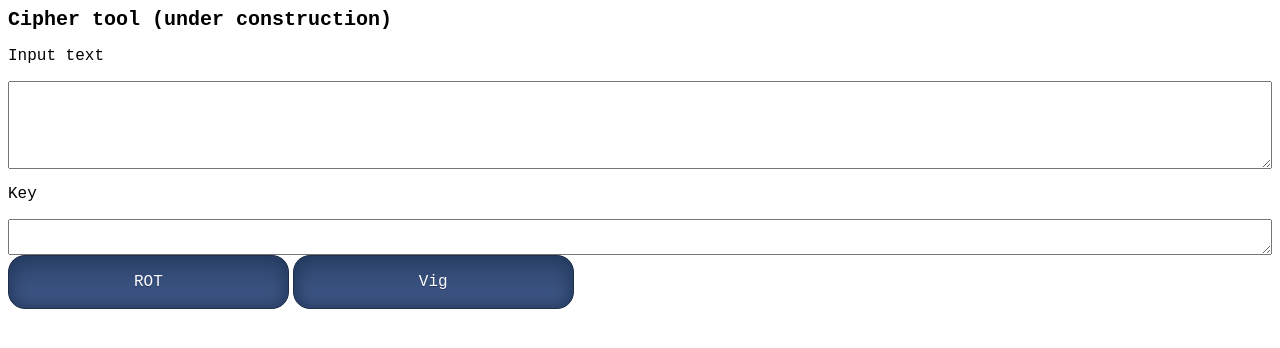
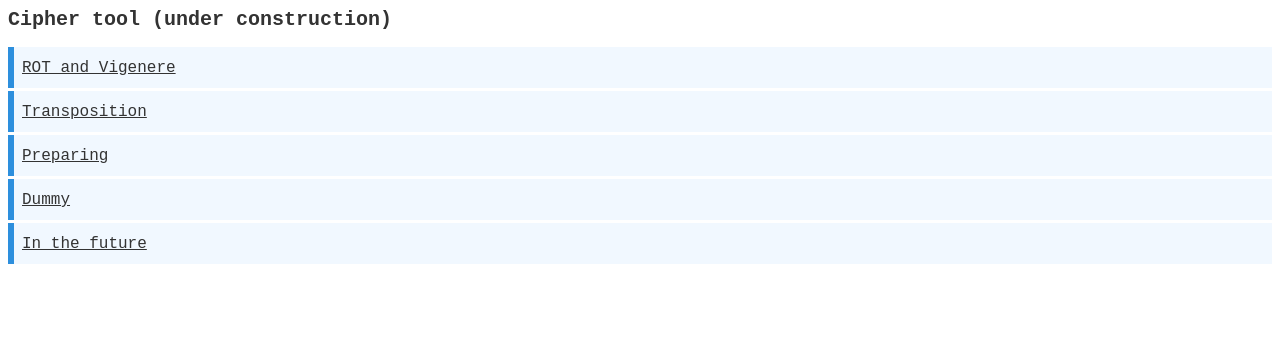
Before and after one commit to TheFiveBoxingWizardsJumpQuickly/CipherTool, a Django app: page / in a window 1280 px wide. Shown: the top 348 px of the page. Run offline with Django 3.2, Linux system fonts and the light colour scheme.

Commit message:
20200525

```diff
--- a/cipher/static/style.css
+++ b/cipher/static/style.css
@@ -16,19 +16,34 @@
 p {
     font-family:"Courier New", Consolas, monospace;
     font-size: 16px;
+    width:100%;
 }
 
 h1 {
     font-family:"Courier New", Consolas, monospace;
     font-size: 20px;
+    width:100%;
 }
 
 .b1 {
     color: #222222;
     font-family:"Courier New", Consolas, monospace;
     font-size: 16px;
-    width:80%;
+    width:100%;
 }
+
+.menu_bar {
+    width:100%;
+    background-color: rgba(0, 0, 0);
+    font-family:"Courier New", Consolas, monospace;
+    font-size:16px;
+    color: white;
+}
+
+a:link { color: white; }
+a:visited { color: white; }
+a:hover { color: white; }
+a:active { color: white; }
 
 .myButton {
 	box-shadow:inset 0px 0px 15px 3px #23395e;
@@ -43,7 +58,7 @@ h1 {
 	font-size:16px;
 	padding:6px 13px;
 	text-decoration:none;
-    text-shadow:0px 1px 0px #263666;
+    text-shadow:0px 1px 0px #264c66;
     height:40px;
     width:20%;
     text-align: center;
--- /dev/null
+++ b/cipher/static/style_index.css
@@ -0,0 +1,25 @@
+ul, ol {
+    padding: 0;
+    position: relative;
+  }
+
+  ul li, ol li {
+    color: #2d8fdd;
+    border-left: solid 6px #2d8fdd;/*左側の線*/
+    background: #f1f8ff;/*背景色*/
+    margin-bottom: 3px;/*下のバーとの余白*/
+     line-height: 1.5;
+    padding: 0.5em;
+    list-style-type: none!important;/*ポチ消す*/
+  }
+  a {
+    font-family:"Courier New", Consolas, monospace;
+	font-size:16px;
+    text-decoration:underline;
+    color:#333333
+  }
+  h1 {
+    font-family:"Courier New", Consolas, monospace;
+	font-size:20px;
+    color:#333333
+  }
--- a/cipher/templates/index.html
+++ b/cipher/templates/index.html
@@ -1,82 +1,18 @@
 {% load static %}
 <html>
     <head>
-        <title>Hello, my first browser based decoding tool</title>
+        <title>Cipher tool index</title>
         <meta name="viewport" content="width=device-width" >
-        <link rel="stylesheet" href="{% static 'style.css' %}">
+        <link rel="stylesheet" href="{% static 'style_index.css' %}">
     </head>
     <body>
-        <script
-            src="https://code.jquery.com/jquery-3.3.1.min.js"
-            integrity="sha256-FgpCb/KJQlLNfOu91ta32o/NMZxltwRo8QtmkMRdAu8="
-            crossorigin="anonymous">
-        </script>
-
-        <H1>{{ header_string }}</h1>
-
-        {% csrf_token %}
-        <p>Input text</p>
-        <textarea id="input_1_txt" class='inputtextarea1'></textarea>
-        <BR>
-        <p>Key</p>
-        <textarea id="input_2_txt" class='inputtextarea2'></textarea>
-        <BR>
-        <a class="myButton" onclick="decode_action('./decode_a')">ROT</a>
-        <a class="myButton" onclick="decode_action('./decode_b')">Vig</a>
-
-        <div id='output_div' class='b1'>
-            <span id="output_txt"></span>
-        </div>
-
-        <script>
-            function decode_action(action_url) {
-                $.ajax({
-                        url: action_url,
-                        method: 'POST',
-                        data: {
-                            'input_1_txt': document.getElementById( "input_1_txt" ).value,
-                            'input_2_txt': document.getElementById( "input_2_txt" ).value,
-                        },
-                        timeout: 10000,
-                        dataType: "text",
-                })
-                .done( function(data) {
-                        document.getElementById( "output_txt" ).innerHTML = data;
-                })
-            }
-        </script>
-
-        <script>
-            function getCookie(name) {
-                var cookieValue = null;
-                if (document.cookie && document.cookie !== '') {
-                    var cookies = document.cookie.split(';');
-                    for (var i = 0; i < cookies.length; i++) {
-                        var cookie = jQuery.trim(cookies[i]);
-                        // Does this cookie string begin with the name we want?
-                        if (cookie.substring(0, name.length + 1) === (name + '=')) {
-                            cookieValue = decodeURIComponent(cookie.substring(name.length + 1));
-                            break;
-                        }
-                    }
-                }
-                return cookieValue;
-            }
-
-            var csrftoken = getCookie('csrftoken');
-
-            function csrfSafeMethod(method) {
-                // these HTTP methods do not require CSRF protection
-                return (/^(GET|HEAD|OPTIONS|TRACE)$/.test(method));
-            }
-
-            $.ajaxSetup({
-                beforeSend: function (xhr, settings) {
-                    if (!csrfSafeMethod(settings.type) && !this.crossDomain) {
-                        xhr.setRequestHeader("X-CSRFToken", csrftoken);
-                    }
-                }
-            });
-        </script>
+        <H1>{{ header_string }}</H1>
+        <ul>
+            <li><a href='./page1.html'>ROT and Vigenere</a></li>
+            <li><a href='./page2.html'>Transposition</a></li>
+            <li><a href=''>Preparing</a></li>
+            <li><a href=''>Dummy</a></li>
+            <li><a href=''>In the future</a></li>
+        </ul>
     </body>
 </html>
--- a/cipher/urls.py
+++ b/cipher/urls.py
@@ -1,8 +1,12 @@
-from django.urls import path
+from django.urls import path, re_path
 from . import views, functions
 
 urlpatterns = [
-    path('', views.top),
+    path('', views.index),
+    path('page1.html', views.page1),
+    path('page2.html', views.page2),
     path('decode_a', functions.decode_a),
     path('decode_b', functions.decode_b),
+    path('decode_c', functions.decode_c),
+    path('decode_d', functions.decode_d),
 ]
--- a/cipher/views.py
+++ b/cipher/views.py
@@ -1,8 +1,15 @@
 from django.shortcuts import render
 from django.http import HttpResponse
+from django.urls import reverse
 
-def top(request):
+def index(request):
     param = 'Cipher tool (under construction)'
     return render(request, 'index.html', {
         'header_string': param,
         })
+
+def page1(request):
+    return render(request, 'page1.html', {'title':'ROT and Vigenere'})
+
+def page2(request):
+    return render(request, 'page2.html', {'title':'Transposition'})
```
Also changed, not shown: cipher/functions.py (+35 -1 lines), cipher/templates/page1.html (added, +91 -0 lines), cipher/templates/page2.html (added, +91 -0 lines), 1 other file.
